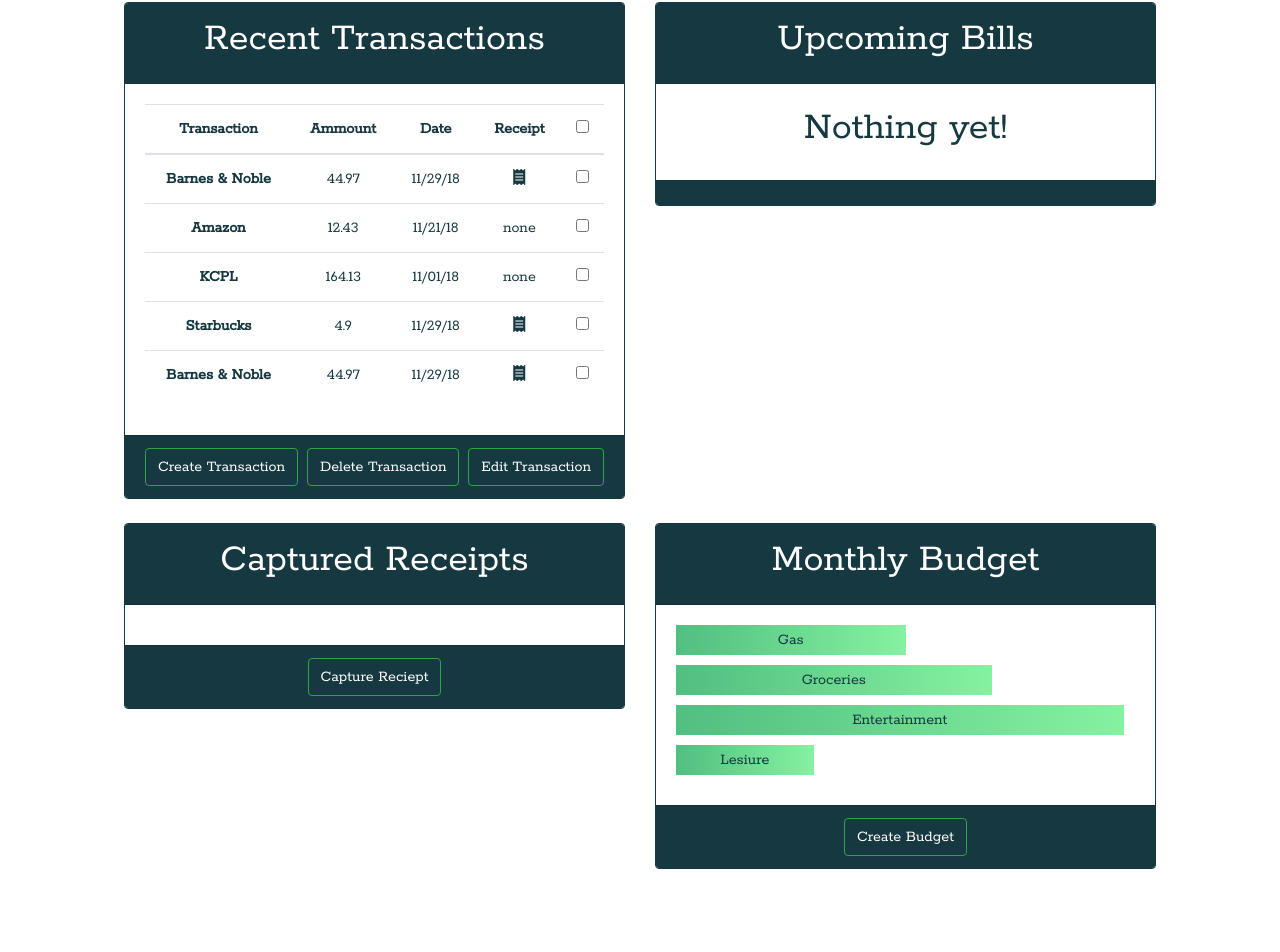
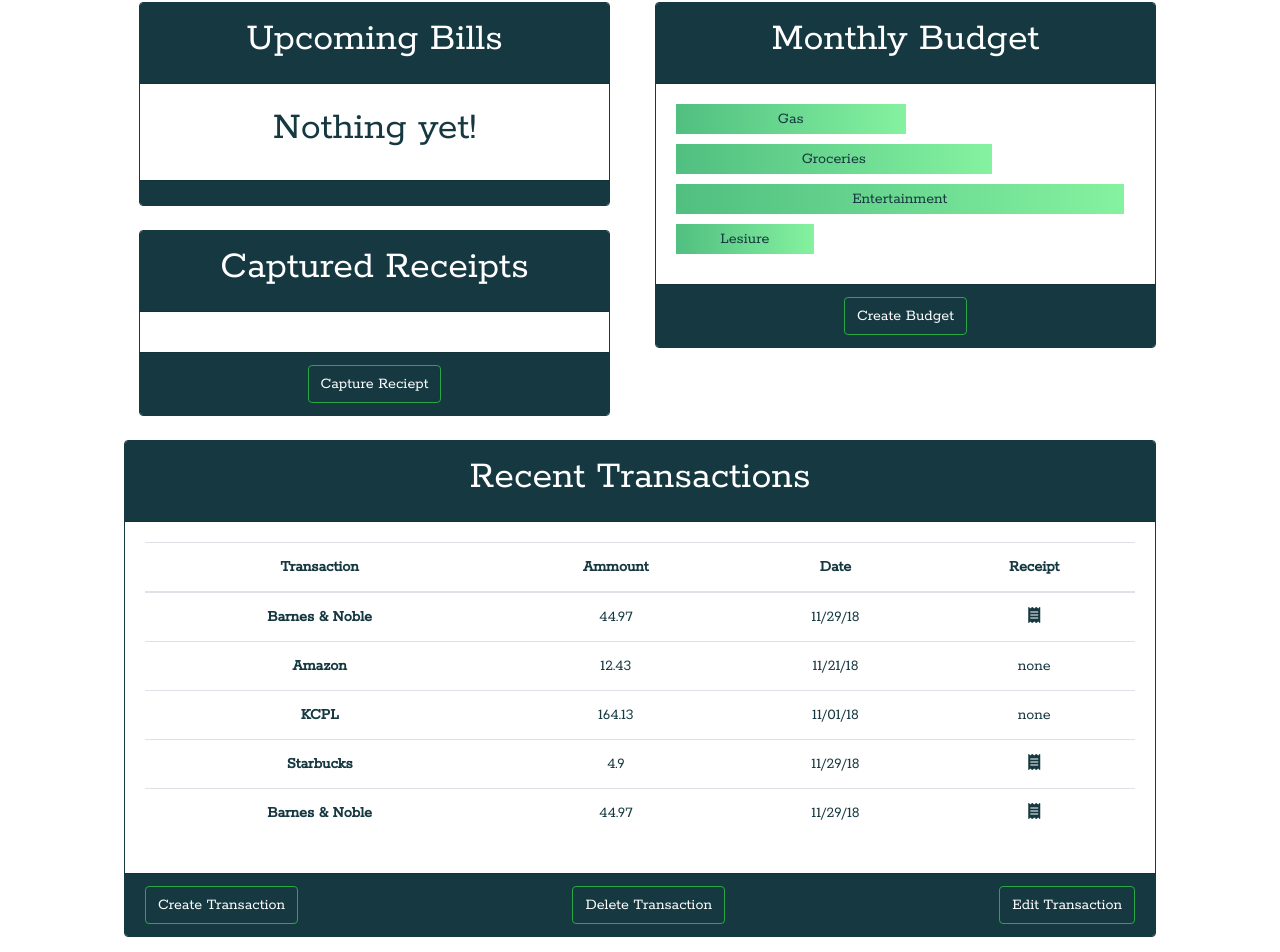
Before and after one commit to huntikins/Expense, a Vue app in the folder client/: page /dashboard in a window 1280 px wide. Shown: the part 131-1083 px from the top of the page. Before the commit the page ends 1024 px from the top, so only its background shows below. Built offline with nearby package versions, Linux system fonts and the light colour scheme.

Commit message:
updated translog modal and restructured dashboard

```diff
--- a/client/package.json
+++ b/client/package.json
@@ -8,11 +8,12 @@
     "lint": "vue-cli-service lint"
   },
   "dependencies": {
+    "aws-sdk": "^2.360.0",
     "axios": "^0.18.0",
-    "aws-sdk": "^2.360.0",
     "chart.js": "^2.7.3",
     "multer-s3": "^2.9.0",
     "vue": "^2.5.17",
+    "vue-date-dropdown": "^1.0.5",
     "vue-router": "^3.0.1",
     "vuex": "^3.0.1"
   },
--- a/client/src/components/createBudgetModal.vue
+++ b/client/src/components/createBudgetModal.vue
@@ -14,9 +14,8 @@
                             <div class="col">
                                 <h5>What do you want to keep an eye on?</h5>
                                 <form>
-                                    <label class="sr-only" for="inlineFormCustomSelect">Preference</label>
                                     <select class="custom-select" id="inlineFormCustomSelect">
-                                        <option ref="type" :key="category.id"
+                                        <option :key="category.id"
                                                 v-for="category in categories">
                                                 {{ category.name }}
                                         </option>
@@ -36,7 +35,7 @@
                 </div>
                 <div class="modal-footer">
                     <button type="button" class="btn btn-secondary" data-dismiss="modal">Close</button>
-                    <button type="button" class="btn btn-primary" @click="createBudget()">Create</button>
+                    <button type="button" class="btn btn-primary" @click.prevent="createBudget()" data-dismiss="modal">Create</button>
                 </div>
             </div>
         </div>
@@ -44,7 +43,6 @@
 </template>
 
 <script>
-import categories from '../App.vue'
 import axios from 'axios'
 export default {
     data:()=> ({
@@ -117,16 +115,16 @@ export default {
         total: function () {
             return this.value
         },
-        createBudget: function(){
-            axios.post('/api/budget',{
-                categoryId: 500,
-                ammount: 500
-            }).then(response => {
-                console.log(response)
-            })
-            .catch(e => {
-                this.errors.push(e)
-            })
+        createBudget: function(event) {
+            axios.post("/api/budget", {
+                categoryId: "test",
+                amount: "test"
+            }).then(res => {
+                console.log(res);
+                if (res.data === true) {
+                    this.$router.push('/');
+                }
+            }).catch(err => console.error(err));
         }
 
     }
--- /dev/null
+++ b/client/src/components/createTransactionModal.vue
@@ -0,0 +1,66 @@
+<template>
+     <div class="modal fade" id="createTrans" tabindex="-1" role="dialog" aria-labelledby="modelTitleId" aria-hidden="true">
+        <div class="modal-dialog" role="document">
+            <div class="modal-content">
+                <div class="modal-header">
+                    <h5 class="modal-title">Create Transaction</h5>
+                    <button type="button" class="close" data-dismiss="modal" aria-label="Close">
+                        <a aria-hidden="true">&times;</a>
+                    </button>
+                </div>
+                <div class="modal-body">
+                    <div class="container-fluid">
+                        <div class="row">
+                            <div class="col">
+                                <h5>Tell us a bit about your transaction</h5>
+                                <form>
+                                    <div class="form-group text-left">
+                                        <input type="text" class="form-control my-1" id="transTitle" aria-describedby="transactionTitle" placeholder="Where did you spend your money?">
+                                        <select class="custom-select my-1" id="inlineFormCustomSelect">
+                                            <option selected>What did you spend your money on?</option>
+                                            <option :key="category.id"
+                                                    v-for="category in categories">
+                                                    {{ category.name }}
+                                            </option>
+                                        </select>
+                                        <h6 class="my-2">Transaction date: </h6>
+                                        <date-dropdown id="date-drop" default="2018-01-01" v-model="selectedDate" class="my-1"/>
+                                        <div class="form-check my-2">
+                                            <input class="form-check-input" type="checkbox" value="" id="defaultCheck1">
+                                            <label class="form-check-label" for="defaultCheck1">Is this a recurring transaction?</label>
+                                        </div>
+                                        <label for="receiptUpload" class="my-2">Would you like to attatch a receipt?*</label>
+                                        <input type="file" class="form-control-file" id="receiptUpload">
+                                        <small class="my-3">*Receipt can always be uploaded later and is not required</small>
+                                    </div>
+                                </form>
+                            </div>
+                        </div>
+                    </div>
+                </div>
+                <div class="modal-footer">
+                    <button type="button" class="btn btn-secondary" data-dismiss="modal">Close</button>
+                    <button type="button" class="btn btn-primary" @click.prevent="" data-dismiss="modal">Create</button>
+                </div>
+            </div>
+        </div>
+    </div>
+</template>
+
+<script>
+import DateDropdown from 'vue-date-dropdown'
+export default {
+    components: {
+        DateDropdown
+    },
+    data () {
+        return {
+            selectedDate: '',
+        }
+    }
+}
+</script>
+
+<style>
+
+</style>
--- a/client/src/components/dashboardframe.vue
+++ b/client/src/components/dashboardframe.vue
@@ -2,6 +2,7 @@
     <div class="container">
         <!-- Modal -->
         <createBudgetModal></createBudgetModal>
+        <createTransactionModal></createTransactionModal>
         <div class="row">
             <div id="greeting" class="col-12 p-2">
                 <h2 class="sub-title">Lets take a quick look at your expenses {{ name }}.</h2>
@@ -9,22 +10,7 @@
         </div>
         <div class="row m-4">
             <div class="col-lg-6 col-sm-12">
-                <div class="card">
-                    <div class="card-header">
-                        <h1 class="text-white">Recent Transactions</h1>
-                    </div>
-                    <div class="card-body">
-                        <translog></translog>
-                        <!--insert translog div here-->
-                    </div>
-                    <div class="card-footer">
-                        <button class="btn btn-outline-success my-2 my-sm-0 float-left">Create Transaction</button>
-                        <button class="btn btn-outline-success my-2 my-sm-0">Delete Transaction</button>
-                        <button class="btn btn-outline-success my-2 my-sm-0 float-right" @click="editTrans">Edit Transaction</button>
-                    </div>
-                </div>
-            </div>
-            <div class="col-lg-6 col-sm-12">
+                <div class="col-12 mb-4">
                     <div class="card">
                         <div class="card-header">
                             <h1 class="text-white">Upcoming Bills</h1>
@@ -36,9 +22,7 @@
                         </div>
                     </div>
                 </div>
-        </div>
-        <div class="row m-4">
-            <div class="col-lg-6 col-sm-12">
+                <div class="col-12">
                     <div class="card">
                         <div class="card-header">
                             <h1 class="text-white">Captured Receipts</h1>
@@ -51,6 +35,7 @@
                         </div>
                     </div>
                 </div>
+            </div>
             <div class="col-lg-6 col-sm-12">
                 <div class="card">
                     <div class="card-header">
@@ -60,7 +45,25 @@
                         <budgetdash></budgetdash>
                     </div>
                     <div class="card-footer">
-                        <button class="btn btn-outline-success my-2 my-sm-0"  data-toggle="modal" data-target="#createBudget">Create Budget</button>
+                        <button class="btn btn-outline-success my-2 my-sm-0" data-toggle="modal" data-target="#createBudget">Create Budget</button>
+                    </div>
+                </div>
+            </div>
+        </div>
+        <div class="row m-4">
+            <div class="col-12">
+                <div class="card">
+                    <div class="card-header">
+                        <h1 class="text-white">Recent Transactions</h1>
+                    </div>
+                    <div class="card-body">
+                        <translog></translog>
+                        <!--insert translog div here-->
+                    </div>
+                    <div class="card-footer">
+                        <button class="btn btn-outline-success my-2 my-sm-0 float-left" data-toggle="modal" data-target="#createTrans">Create Transaction</button>
+                        <button class="btn btn-outline-success my-2 my-sm-0">Delete Transaction</button>
+                        <button class="btn btn-outline-success my-2 my-sm-0 float-right" @click.prevent="editTrans()">Edit Transaction</button>
                     </div>
                 </div>
             </div>
@@ -72,6 +75,7 @@
 import budgetdash from './budgetdash.vue'
 import createBudgetModal from './createBudgetModal.vue'
 import translog from './translog.vue'
+import createTransactionModal from './createTransactionModal.vue'
 export default {
     data: () => ({
         name: "Elon",
@@ -79,11 +83,12 @@ export default {
     components: {
         budgetdash,
         createBudgetModal,
-        translog
+        translog,
+        createTransactionModal
     },
-    methods: {
-        newBudget: function(event){
-            this.modal = true
+    computed: {
+        editTrans: function(event) {
+            update = true
         }
     }
 }
--- a/client/src/components/translog.vue
+++ b/client/src/components/translog.vue
@@ -6,7 +6,7 @@
                 <th scope="col">Ammount</th>
                 <th scope="col">Date</th>
                 <th scope="col">Receipt</th>
-                <th v-show="update=true"><input type="checkbox"></th>
+                <th v-if="update==true">Select</th>
             </tr>
         </thead>
         <tbody>
@@ -16,7 +16,7 @@
                 <td>{{ trans.date }}</td>
                 <td v-if="trans.receipt == true"><i class="fas fa-receipt"></i></td>
                 <td v-else>none</td>
-                <td v-if="update=true"><input type="checkbox"></td>
+                <td v-if="update==true"><input type="checkbox"></td>
             </tr>
         </tbody>
     </table>
@@ -25,9 +25,9 @@
 <script>
 import dashboardframe from './dashboardframe.vue'
 export default {
+    update: false,
     data(){
         return {
-            update: false,
             transactions: [
             {
                 title: "Barnes & Noble",
```
Also changed, not shown: 1 other file (tests, documents, lock files or other folders). Lines whose indentation alone changed are shown as unchanged.
